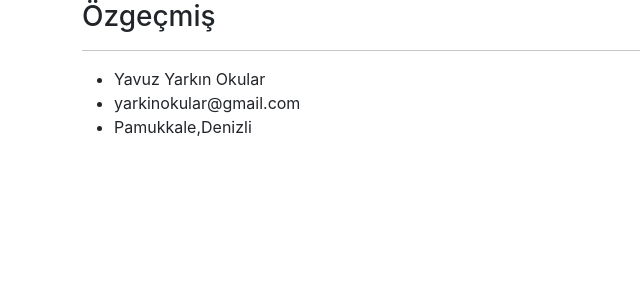
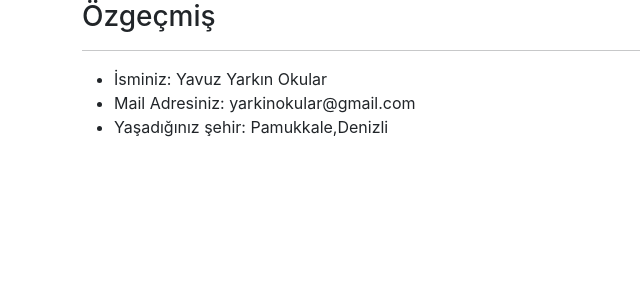
Before and after one commit to yavuzyarkinokular/react-tutorial, a React (Create React App) app in the folder reactapp/: page / in a window 1280 px wide. Shown: the top 300 px of the page, without its empty margins (0-640 px from the left). Built offline with nearby package versions, Linux system fonts and the light colour scheme.

Commit message:
static props

```diff
--- a/reactapp/src/components/user.js
+++ b/reactapp/src/components/user.js
@@ -2,15 +2,20 @@ import React, { Component } from "react";
 import PropTypes from "prop-types";
 
 class User extends Component {
+  static defaultProps = {
+    name: "Your Name",
+    mail: "Your Mail",
+    location: "Your Location",
+  };
   render() {
     const { name, mail, location } = this.props;
 
     return (
       <div>
         <ul>
-          <li>{name}</li>
-          <li>{mail} </li>
-          <li>{location} </li>
+          <li>İsminiz: {name}</li>
+          <li>Mail Adresiniz: {mail} </li>
+          <li>Yaşadığınız şehir: {location} </li>
         </ul>
       </div>
     );
@@ -21,9 +26,5 @@ User.propTypes = {
   mail: PropTypes.string.isRequired,
   location: PropTypes.string.isRequired,
 };
-User.defaultProps = {
-  name: "Your Name",
-  mail: "Your Mail",
-  location: "Your Location",
-};
+User.defaultProps = {};
 export default User;
```
